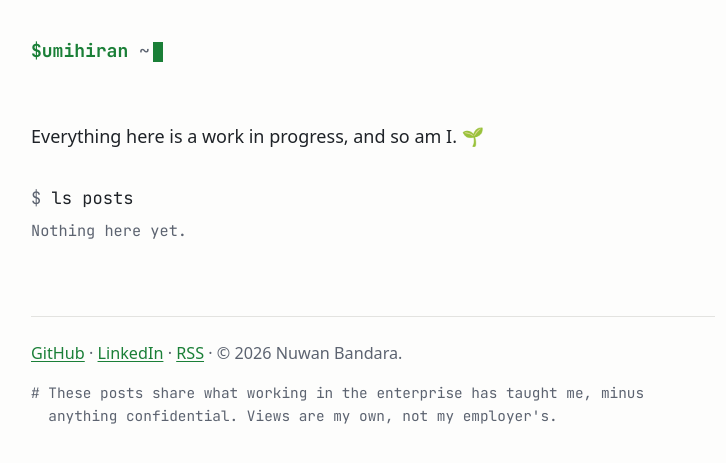
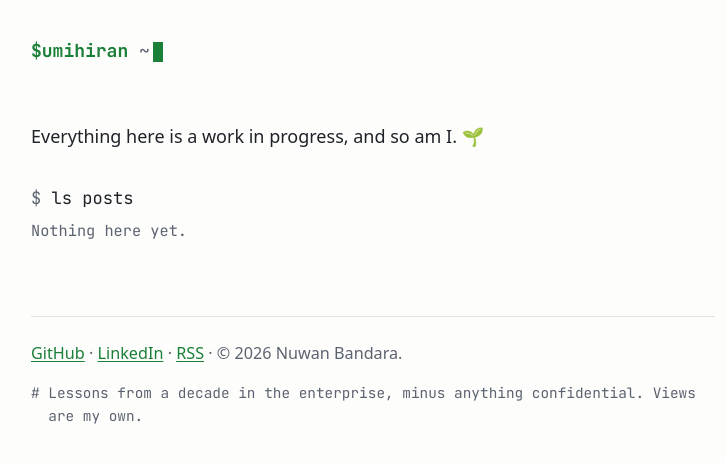
Before and after one commit to sumihiran/sumihiran-dev, a Jekyll site: the page built from index.md, in a window 1280 px wide. Shown: the top 463 px of the page, without its empty margins (267-993 px from the left). Built offline with Jekyll 4.4.1, drawn with Linux system fonts in a browser that asks for light colours.

Commit message:
chore: shorten footer note

```diff
--- a/_layouts/default.html
+++ b/_layouts/default.html
@@ -23,7 +23,7 @@
     {%- for link in site.links %}<a href="{{ link.url }}">{{ link.title }}</a> · {% endfor -%}
     <a href="{{ '/feed.xml' | relative_url }}">RSS</a> · © 2026 Nuwan Bandara.
   </p>
-  <p class="note">These posts share what working in the enterprise has taught me, minus anything confidential. Views are my own, not my employer's.</p>
+  <p class="note">Lessons from a decade in the enterprise, minus anything confidential. Views are my own.</p>
 </footer>
 </body>
 </html>
```
